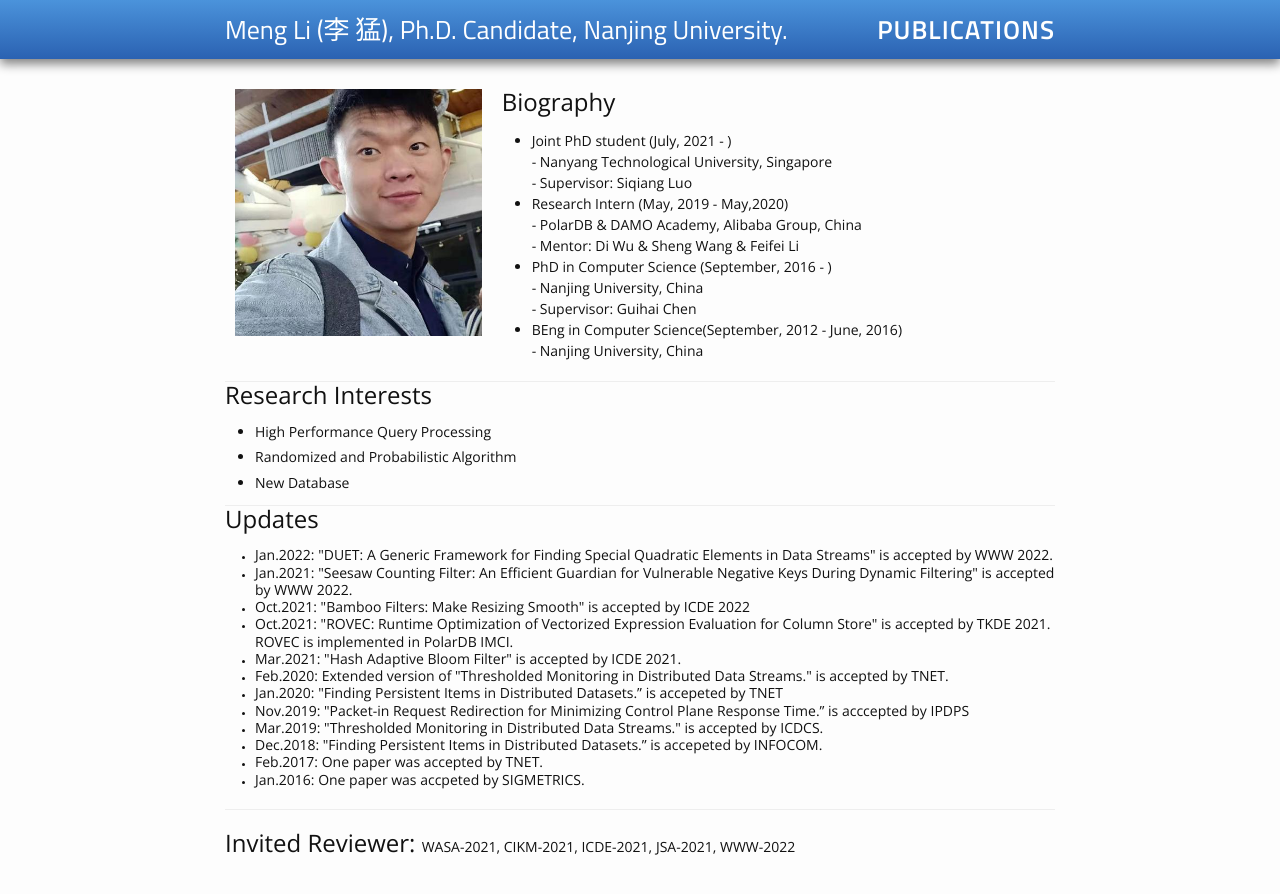
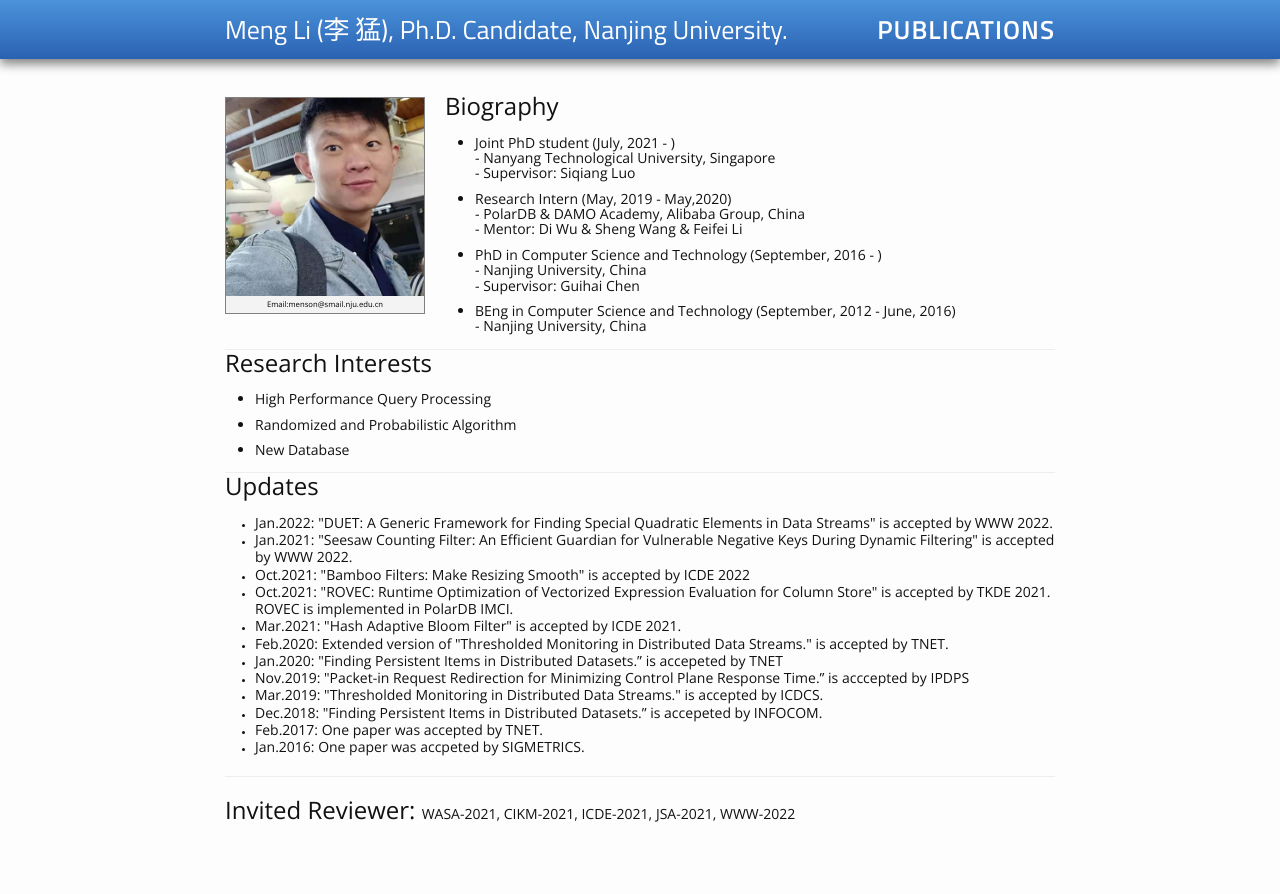
Before and after one commit to njulimn/njulimn.github.io, a Jekyll site: the page built from index.md, in a window 1280 px wide. Shown: the top 894 px of the page. Built offline with Jekyll 4.4.1, drawn with Linux system fonts in a browser that asks for light colours; nearby versions of some CDN libraries; a script that is not in the unit is left out.

Commit message:
fix mobile view

```diff
--- a/index.md
+++ b/index.md
@@ -1,36 +1,31 @@
 ---
 layout: default
 ---
-<div class="container-fluid">
-<div class="row align-items-start">
-    <div class="col-xs-4" style="margin-left:-5px">
-        <div class="card">
-          <img src="/images/profile.jpeg" class="card-img-top rounded" alt="...">
+
+<div class="home" style="width:100%;margin-top:0.5%;overflow: hidden;">
+    {% include image.html url="/images/profile.jpeg" caption="Email:menson@smail.nju.edu.cn" width=200 align="left" %}
+    <div style="width:70%;positon:relative;float:left;margin:auto;" >
+        <div style="width:20%;float:right;" >
+            <script type="text/javascript" id="clstr_globe" src="//clustrmaps.com/globe.js?d=EIJ3JO6Pc1dgJalsnc_IcmLbLdDoPEFqew-PZXrfYQI"></script>
         </div>
-    </div>
-    <div class="col-xs-7" style="margin-left:-10px">
-     <h3 class="display-5">Biography</h3>
-        <ul class="list-group list-group-flush">
-              <li style="font-size:14px">Joint PhD student (July, 2021 - )<br>
-              <span class="tab"> - Nanyang Technological University, Singapore</span><br>
-              <span class="tab"> - Supervisor: Siqiang Luo</span>
-              </li >
-              <li style="font-size:14px">Research Intern (May, 2019 - May,2020)<br>
-              <span > - PolarDB & DAMO Academy, Alibaba Group, China</span><br>
-              <span > - Mentor: Di Wu & Sheng Wang & Feifei Li</span>
-              </li >
-              <li style="font-size:14px">PhD in Computer Science (September, 2016 - )<br>
-              <span class="tab"> - Nanjing University, China</span>
-              <br>
-              <span class="tab"> - Supervisor: Guihai Chen</span></li>
-              <li style="font-size:14px"> BEng in Computer Science(September, 2012 - June, 2016)<br>
-              <span class="tab"> - Nanjing University, China</span></li>
+        <h3>Biography</h3>
+        <ul>
+            <li class="h5">Joint PhD student (July, 2021 - )<br>
+            <span class="tab"> - Nanyang Technological University, Singapore</span><br>
+            <span class="tab"> - Supervisor: Siqiang Luo</span>
+            </li>
+            <li class="h5">Research Intern (May, 2019 - May,2020)<br>
+            <span class="tab"> - PolarDB & DAMO Academy, Alibaba Group, China</span><br>
+            <span class="tab"> - Mentor: Di Wu & Sheng Wang & Feifei Li</span>
+            </li>
+            <li class="h5">PhD in Computer Science and Technology (September, 2016 - )<br>
+            <span class="tab"> - Nanjing University, China</span>
+            <br>
+            <span class="tab"> - Supervisor: Guihai Chen</span></li>
+            <li class="h5">BEng in Computer Science and Technology (September, 2012 - June, 2016)<br>
+            <span class="tab"> - Nanjing University, China</span></li>
         </ul>
     </div>
-  <div class="col-sm-auto" style="float:right;width:10%">
-   <script type="text/javascript" id="clstr_globe" src="//clustrmaps.com/globe.js?d=EIJ3JO6Pc1dgJalsnc_IcmLbLdDoPEFqew-PZXrfYQI"></script>
-   </div>
-</div>
 </div>
 
 ---------
```
